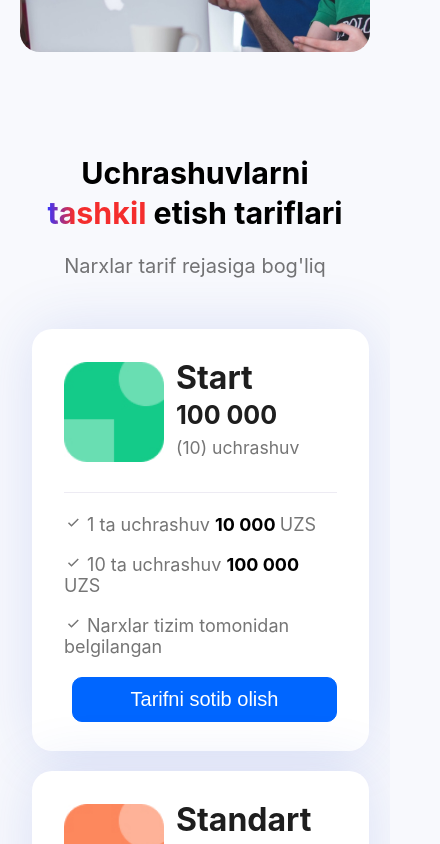
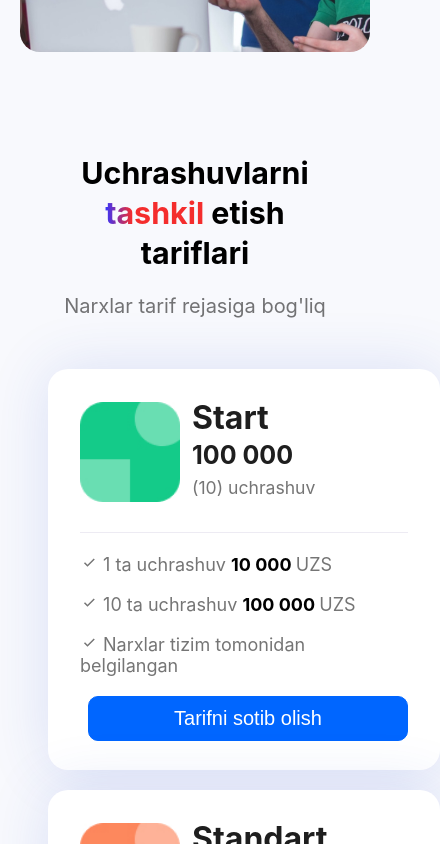
Before and after one commit to Inomjon7777/main-task, a React (Create React App) app: page / in a window 390 px wide. Shown: the part 5160-6004 px from the top of the page, 440 px wide, since content can reach past the window. Built offline with nearby package versions, Linux system fonts and the light colour scheme.

Commit message:
response 1100px finish

```diff
--- a/src/components/advantages/advantages.scss
+++ b/src/components/advantages/advantages.scss
@@ -62,6 +62,11 @@
   }
 }
 
+@media (max-width: 1400px) {
+  .container {
+    padding: 0rem 4rem;
+  }
+}
 @media (max-width: 1200px) {
   .advantages {
     .container {
@@ -96,7 +101,13 @@
     }
   }
 }
-
+@media (max-width: 1100px) {
+  .advantages {
+    .container {
+      padding: 0 3rem;
+    }
+  }
+}
 @media (max-width: 992px) {
   .advantages {
     .container {
@@ -139,8 +150,6 @@
     }
   }
 }
-
-// RESPONSE 800 PX
 @media (max-width: 800px) {
   .advantages {
     &-boxes {
@@ -158,8 +167,6 @@
     }
   }
 }
-
-// RESPONSE 700 PX
 @media (max-width: 700px) {
   .advantages {
     &-boxes {
@@ -177,8 +184,6 @@
     }
   }
 }
-
-// RESPONSE 600 PX
 @media (max-width: 600px) {
   .advantages {
     &-boxes {
@@ -196,8 +201,6 @@
     }
   }
 }
-
-// RESPONSE 500 PX
 @media (max-width: 500px) {
   .advantages {
     .container {
@@ -225,8 +228,6 @@
     }
   }
 }
-
-// RESPONSE 412 PX
 @media (max-width: 412px) {
   .advantages {
     .container {
--- a/src/components/connection/connection.scss
+++ b/src/components/connection/connection.scss
@@ -63,7 +63,37 @@
   }
 }
 
-// RESPONSIVE 1200PX
+@media (max-width: 1400px) {
+  .connection {
+    .container {
+      padding: 0rem 4rem;
+    }
+    .connection-boxes {
+      .location-box,
+      .message-box,
+      .phone-box {
+        padding: 49px 86px;
+      }
+    }
+  }
+}
+@media (max-width: 1300px) {
+  .connection {
+    .container {
+      padding: 0rem 4rem;
+    }
+    .connection-boxes {
+      .location-box,
+      .message-box,
+      .phone-box {
+        padding: 49px 86px;
+        br {
+          display: none;
+        }
+      }
+    }
+  }
+}
 @media (max-width: 1200px) {
   .connection {
     padding: 0rem 0rem 3rem 0rem;
@@ -103,8 +133,14 @@
     }
   }
 }
-
-// RESPONSIVE 992PX
+@media (max-width: 1100px) {
+  .connection {
+    padding-top: 2rem;
+    .container {
+      padding: 0 3rem;
+    }
+  }
+}
 @media (max-width: 992px) {
   .connection {
     .container {
@@ -125,8 +161,6 @@
     }
   }
 }
-
-// RESPONSIVE 700PX
 @media (max-width: 700px) {
   .connection {
     .connection-boxes {
@@ -138,8 +172,6 @@
     }
   }
 }
-
-// RESPONSIVE 600PX
 @media (max-width: 600px) {
   .connection {
     .title {
@@ -163,8 +195,6 @@
     }
   }
 }
-
-// RESPONSIVE 500PX
 @media (max-width: 500px) {
   .connection {
     .container {
--- a/src/components/footer/footer.scss
+++ b/src/components/footer/footer.scss
@@ -115,14 +115,18 @@
   }
 }
 
-// RESPONSIVE 992PX
+@media (max-width: 1100px) {
+  .footer {
+    .container {
+      padding: 0 3rem;
+    }
+  }
+}
 @media (max-width: 992px) {
   .container {
     padding: 0 3rem;
   }
 }
-
-// RESPONSIVE 700PX
 @media (max-width: 700px) {
   .footer {
     .title {
@@ -138,8 +142,6 @@
     }
   }
 }
-
-// RESPONSIVE 500PX
 @media (max-width: 500px) {
   .footer {
     .container {
--- a/src/components/hero/hero.scss
+++ b/src/components/hero/hero.scss
@@ -128,6 +128,13 @@
     }
   }
 }
+
+@media (max-width: 1400px) {
+  .hero {
+    padding: 0rem 4rem;
+  }
+}
+
 @media (max-width: 1200px) {
   .hero {
     padding: 0rem 5rem;
@@ -151,6 +158,12 @@
         }
       }
     }
+  }
+}
+
+@media (max-width: 1100px) {
+  .hero {
+    padding: 0 3rem;
   }
 }
 
--- a/src/components/nav/nav.scss
+++ b/src/components/nav/nav.scss
@@ -83,6 +83,12 @@
   }
 }
 
+@media (max-width: 1400px) {
+  .navigation {
+    padding: 0rem 4rem;
+  }
+}
+
 @media (max-width: 1200px) {
   .navigation {
     padding: 0rem 5rem;
@@ -96,6 +102,12 @@
         margin-left: 20px;
       }
     }
+  }
+}
+
+@media (max-width: 1100px) {
+  .navigation {
+    padding: 0rem 3rem;
   }
 }
 
--- a/src/components/opportunities/opportunities.scss
+++ b/src/components/opportunities/opportunities.scss
@@ -68,6 +68,11 @@
   }
 }
 
+@media (max-width: 1400px) {
+  .container {
+    padding: 0rem 4rem;
+  }
+}
 @media (max-width: 1200px) {
   .opportunities {
     .container {
@@ -108,7 +113,13 @@
     }
   }
 }
-
+@media (max-width: 1100px) {
+  .opportunities {
+    .container {
+      padding: 0 3rem;
+    }
+  }
+}
 @media (max-width: 992px) {
   .opportunities {
     .container {
@@ -161,8 +172,6 @@
     }
   }
 }
-
-// RESPONSIVE 600PX
 @media (max-width: 600px) {
   .opportunities {
     .title-box {
@@ -195,8 +204,6 @@
     }
   }
 }
-
-// RESPONSIVE 600PX
 @media (max-width: 600px) {
   .opportunities {
     .container {
@@ -230,8 +237,6 @@
     }
   }
 }
-
-// RESPONSIVE 412PX
 @media (max-width: 412px) {
   .opportunities {
     .container {
--- a/src/components/tariffs/tariffs.scss
+++ b/src/components/tariffs/tariffs.scss
@@ -127,7 +127,27 @@
   }
 }
 
-// RESPONSIVE 1200PX
+@media (max-width: 1400px) {
+  .tariffs {
+    .container {
+      padding: 0rem 4rem;
+    }
+    .tariffs-boxes {
+      button {
+        padding: 14px 117px;
+      }
+    }
+  }
+}
+@media (max-width: 1300px) {
+  .tariffs {
+    .tariffs-boxes {
+      button {
+        padding: 14px 100px;
+      }
+    }
+  }
+}
 @media (max-width: 1200px) {
   .tariffs {
     padding-bottom: 5rem;
@@ -183,8 +203,18 @@
     }
   }
 }
-
-// RESPONSIVE 992px
+@media (max-width: 1100px) {
+  .tariffs {
+    .container {
+      padding: 0 3rem;
+    }
+    .tariffs-boxes {
+      button {
+        padding: 14px 76px;
+      }
+    }
+  }
+}
 @media (max-width: 992px) {
   .tariffs {
     .container {
@@ -224,8 +254,6 @@
     }
   }
 }
-
-// RESPONSIVE 800px
 @media (max-width: 800px) {
   .tariffs {
     .tariffs-boxes {
@@ -255,8 +283,6 @@
     }
   }
 }
-
-// RESPONSIVE 700px
 @media (max-width: 700px) {
   .tariffs {
     .title-box {
@@ -304,8 +330,6 @@
     }
   }
 }
-
-// RESPONSIVE 600px
 @media (max-width: 600px) {
   .tariffs {
     .title-box {
@@ -353,8 +377,6 @@
     }
   }
 }
-
-// RESPONSIVE 500px
 @media (max-width: 500px) {
   .tariffs {
     .container {
@@ -403,12 +425,10 @@
     }
   }
 }
-
-// RESPONSIVE 500px
 @media (max-width: 500px) {
   .tariffs {
     .container {
-      padding: 0.5rem 2rem; //
+      padding: 0.5rem 3rem; //
     }
     .title-box {
       & > h1 {
@@ -446,8 +466,8 @@
         }
       }
       button {
-        width: 265px; //
-        font-size: 20px;
+        width: 320px; //
+        font-size: 20px; //
       }
     }
   }
```
